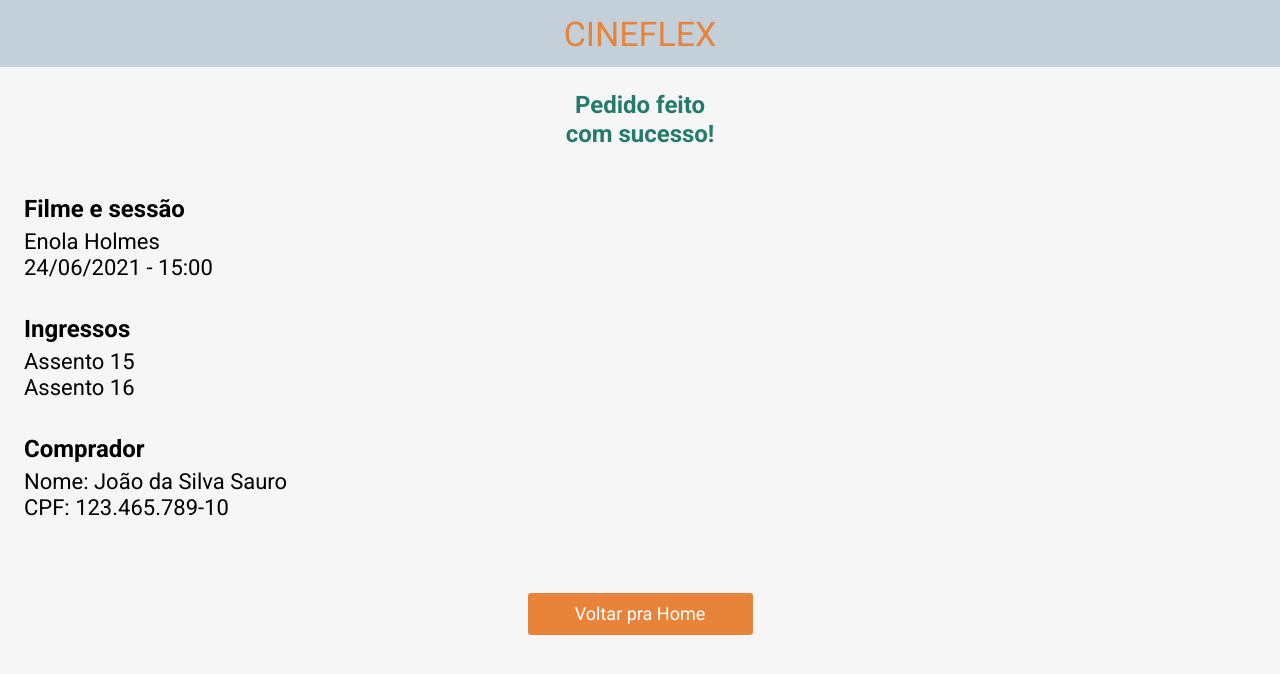
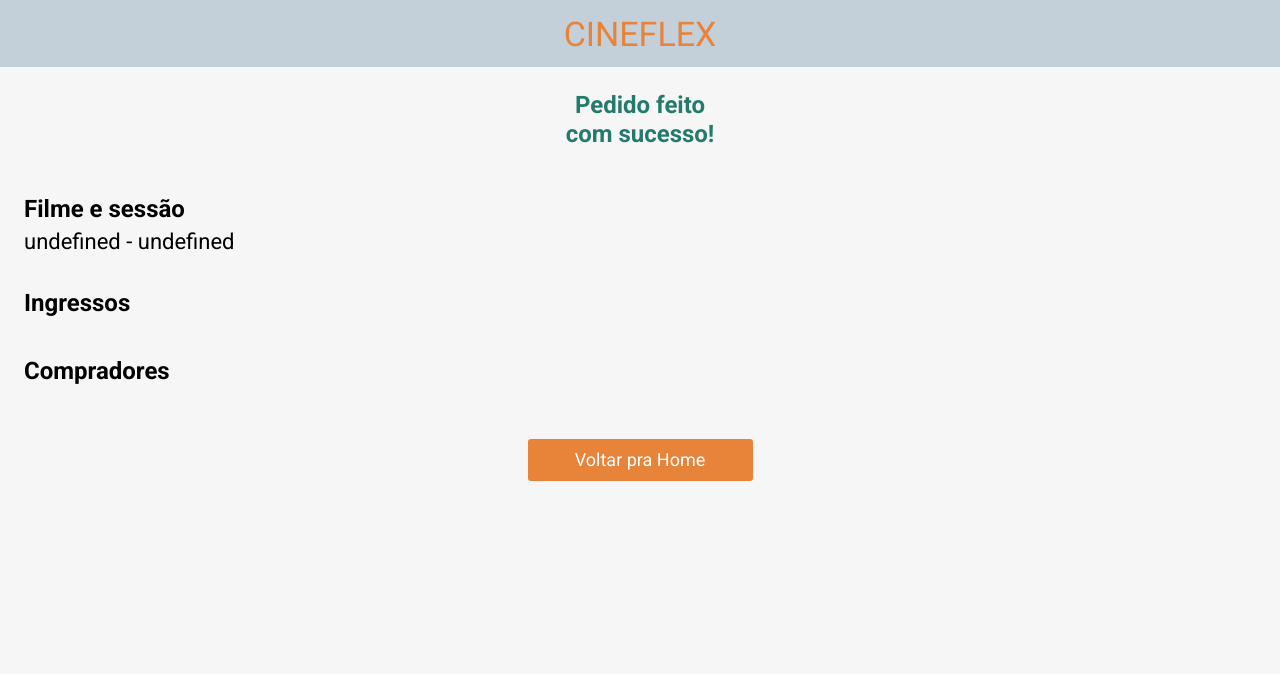
Before and after one commit to brunomguimaraes/Project-09---Cineflex, a React (Create React App) app: page /sucesso in a window 1280 px wide. Shown: the top 674 px of the page. Built offline with nearby package versions, Linux system fonts and the light colour scheme.

Commit message:
implemented: Successful Purchase screen now loads the purchase information as shown on given Layout, using the data selected by the user.

```diff
--- a/src/App.js
+++ b/src/App.js
@@ -10,9 +10,10 @@ import SeatsSelection from "./components/SeatsSelection/SeatsSelection.js";
 import SuccessfulPurchase from "./components/SuccessfulPurchase/SucessfulPurchase.js"
 
 export default function App() {
-  const [selectedMovie, setSelectedMovie] = useState({})
-  const [selectedSession, setSelectedSession] = useState({day:""})
-  const [selectedSeats, setSelectedSeats] = useState({ids:[], clients:[]})
+  const [selectedMovie, setSelectedMovie] = useState({});
+  const [selectedSession, setSelectedSession] = useState({day:""});
+  const [selectedSeats, setSelectedSeats] = useState({ids:[], clients:[]});
+  const [enableBottomBar, setEnableBottomBar] = useState(false);
 
   function selectAvailableSeat ({name, id:newSeatId, seatClass}) {
     if (seatClass === "unavailable") {
@@ -50,7 +51,7 @@ export default function App() {
     setSelectedSeats(newSelectedSeats);
   }
 
-  function resetMovieData(){
+  function resetPurchaseData(){
     setSelectedMovie({});
     setSelectedSession({day:""});
     setSelectedSeats({ids:[], clients:[]});
@@ -59,13 +60,13 @@ export default function App() {
   return (
     <Router>
       <TopBar />
-      <BottomBar movie={selectedMovie} session={selectedSession}/>
+      <BottomBar enabled = {enableBottomBar} movie={selectedMovie} session={selectedSession}/>
       <Switch>
         <Route path = "/" exact>
           <MoviesList />
         </Route>
         <Route path = "/filme/:movieId" exact>
-          <SessionList selectedMovie = {selectedMovie} setSelectedMovie = {setSelectedMovie}/>
+          <SessionList selectedMovie = {selectedMovie} setSelectedMovie = {setSelectedMovie} setEnableBottomBar={setEnableBottomBar}/>
         </Route>
         <Route path = "/sessao/:sessionId" exact>
           <SeatsSelection
@@ -77,7 +78,13 @@ export default function App() {
           />
         </Route>
         <Route path = "/sucesso" exact>
-          <SuccessfulPurchase />
+          <SuccessfulPurchase
+            selectedMovie = {selectedMovie}
+            selectedSession = {selectedSession}
+            selectedSeats = {selectedSeats}
+            resetPurchaseData = {resetPurchaseData}
+            setEnableBottomBar = {setEnableBottomBar}
+          />
         </Route>
       </Switch>
     </Router>
--- a/src/components/SessionList/SessionList.js
+++ b/src/components/SessionList/SessionList.js
@@ -3,8 +3,7 @@ import {Link, useParams} from "react-router-dom"
 import {getMovieById} from "../../serverFunctions.js"
 import { useEffect } from "react"
 
-export default function SessionList({selectedMovie,setSelectedMovie}) {
-
+export default function SessionList({selectedMovie,setSelectedMovie,setEnableBottomBar}) {
     const movieId = useParams().movieId
     useEffect(() => {
         getMovieById(movieId)
@@ -14,6 +13,7 @@ export default function SessionList({selectedMovie,setSelectedMovie}) {
     if(!selectedMovie.days) {
         return <h1>carregando...</h1>
     }
+    setEnableBottomBar(true);
     return (
         <section className = "sessions-screen">
             <p>Selecione o horário</p>
--- a/src/components/SuccessfulPurchase/SuccessfulPurchase.css
+++ b/src/components/SuccessfulPurchase/SuccessfulPurchase.css
@@ -22,6 +22,10 @@
     line-height: 26px;
 }
 
+.successful-purchase .purchase-information > div {
+    margin-bottom: 24px;
+}
+
 .successful-purchase .purchase-information .title {
     font-size: 24px;
     font-weight: 700;
@@ -35,5 +39,5 @@
     border-radius: 3px;
     color: #FFFFFF;
     font-size: 18px;
-    margin: 72px auto 16px;
+    margin: 48px auto 16px;
 }
--- a/src/components/SuccessfulPurchase/SucessfulPurchase.js
+++ b/src/components/SuccessfulPurchase/SucessfulPurchase.js
@@ -1,15 +1,19 @@
 import "./SuccessfulPurchase.css"
 
-export default function SuccessfulPurchase() {
+export default function SuccessfulPurchase({ selectedMovie, selectedSession, selectedSeats,resetPurchaseData, setEnableBottomBar }) {
+    window.scrollTo(0, 0);
+    setEnableBottomBar(false);
+    const [purchasedMovie, purchasedSession, purchasedSeats] = [{...selectedMovie},{...selectedSession},{...selectedSeats}];
+
     return (
         <section className="successful-purchase">
             <div className="success-message">
                 <p>Pedido feito </p>
                 <p> com sucesso!</p>
             </div>
-            <PurchaseInformation title = "Filme e sessão" firstInfo = "Enola Holmes" secondInfo ="24/06/2021 - 15:00" />
-            <PurchaseInformation title = "Ingressos" firstInfo = "Assento 15" secondInfo = "Assento 16" />
-            <PurchaseInformation title = "Comprador" firstInfo = "Nome: João da Silva Sauro" secondInfo ="CPF: 123.465.789-10" />
+            <MovieAndSessionData purchasedMovie = {purchasedMovie} purchasedSession = {purchasedSession} />
+            <SeatsData purchasedSeats = { purchasedSeats } />
+            <ClientsData purchasedSeats = { purchasedSeats } />
             <button className="return-home">
                 Voltar pra Home
             </button>
@@ -17,18 +21,57 @@ export default function SuccessfulPurchase() {
     );
 }
 
-function PurchaseInformation({title, firstInfo, secondInfo}){
+function MovieAndSessionData({purchasedMovie, purchasedSession}){
     return (
         <div className="purchase-information">
             <p className="title">
-                {title}
+                Filme e sessão
             </p>
             <p>
-                {firstInfo}
+                {purchasedMovie.title}
             </p>
             <p>
-                {secondInfo}
+                {`${purchasedSession.day.date} - ${purchasedSession.name}`}
             </p>
         </div>
     );
 }
+
+function SeatsData({purchasedSeats}) {
+    console.log(purchasedSeats)
+    console.log(purchasedSeats.clients)
+    return (
+        <div className="purchase-information">
+            <p className="title">
+            {purchasedSeats.clients.length === 1 ? "Ingresso" : "Ingressos"}
+            </p>
+            {purchasedSeats.clients.map( ({seatName}) => <p>{`Assento ${seatName}`}</p> )}
+        </div>
+    );
+}
+
+function ClientsData({purchasedSeats}) {
+    function formatCpf (rawCpf) {
+        return `${rawCpf.substring(0,3)}.${rawCpf.substring(3,6)}.${rawCpf.substring(6,9)}-${rawCpf.substring(9,11)}`;
+    }
+    return (
+        <div className="purchase-information">
+        <p className="title">
+            {purchasedSeats.clients.length === 1 ? "Comprador(a)" : "Compradores"}
+        </p>
+        {purchasedSeats.clients.map( ({seatName, nome, cpf}) =>
+            <div>
+                <p>
+                {purchasedSeats.clients.length !== 1 ? `Assento ${seatName}` : ""}
+                </p>
+                <p>
+                    {`Nome: ${nome}`}
+                </p>
+                <p>
+                    {`CPF: ${formatCpf(cpf)}`}
+                </p>
+            </div>
+        )}
+    </div>
+    );
+}
--- a/src/components/Top and Bottom Bars/BottomBar.js
+++ b/src/components/Top and Bottom Bars/BottomBar.js
@@ -1,7 +1,7 @@
 import "./BottomBar.css";
 
-export default function BottomBar({movie:{title, posterURL}, session:{name:movieSession, day:{weekday}}}) {
-    if (!title) {
+export default function BottomBar({ enabled, movie:{title, posterURL}, session:{name:movieSession, day:{weekday}} }) {
+    if (!enabled) {
         return ""
     };
     return (
```
